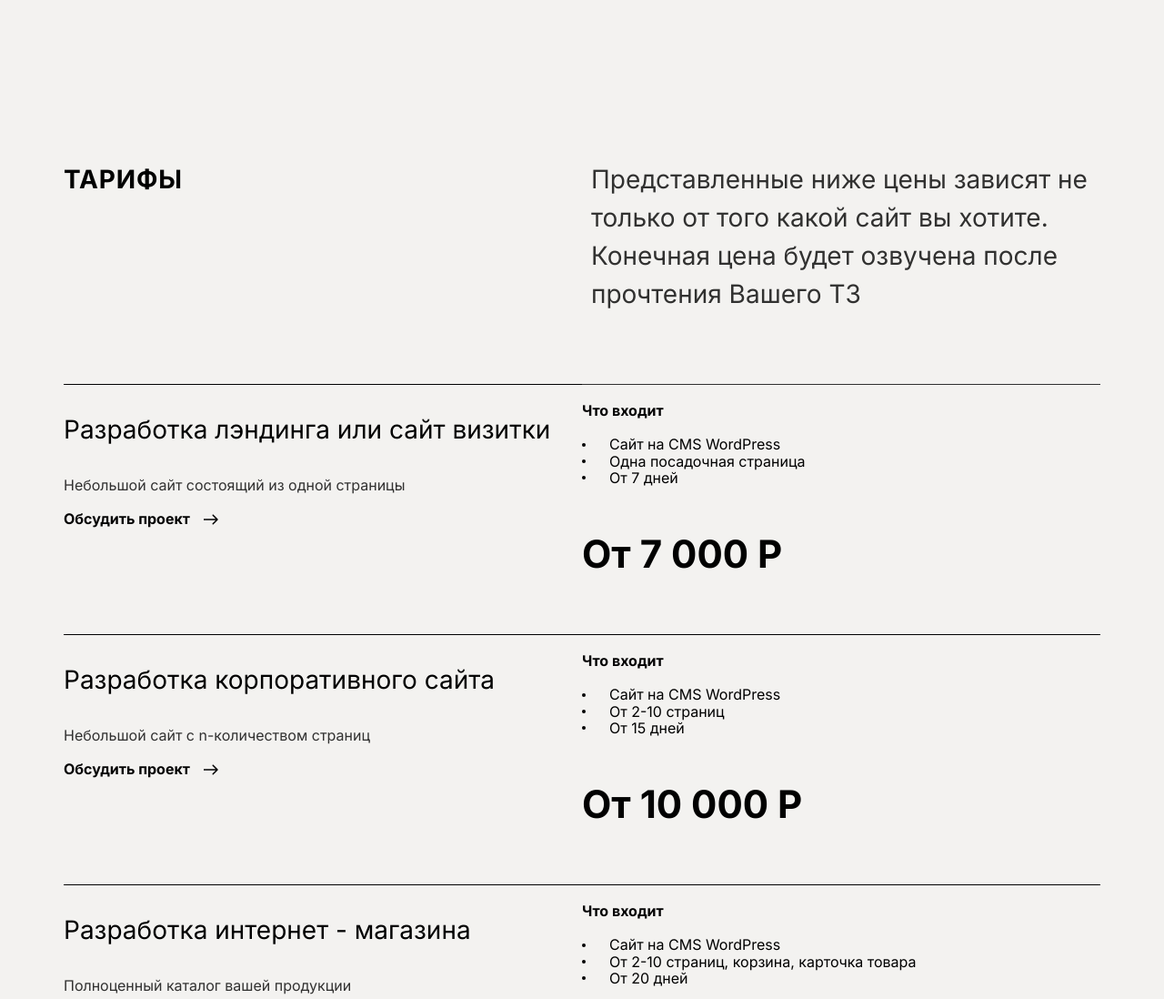
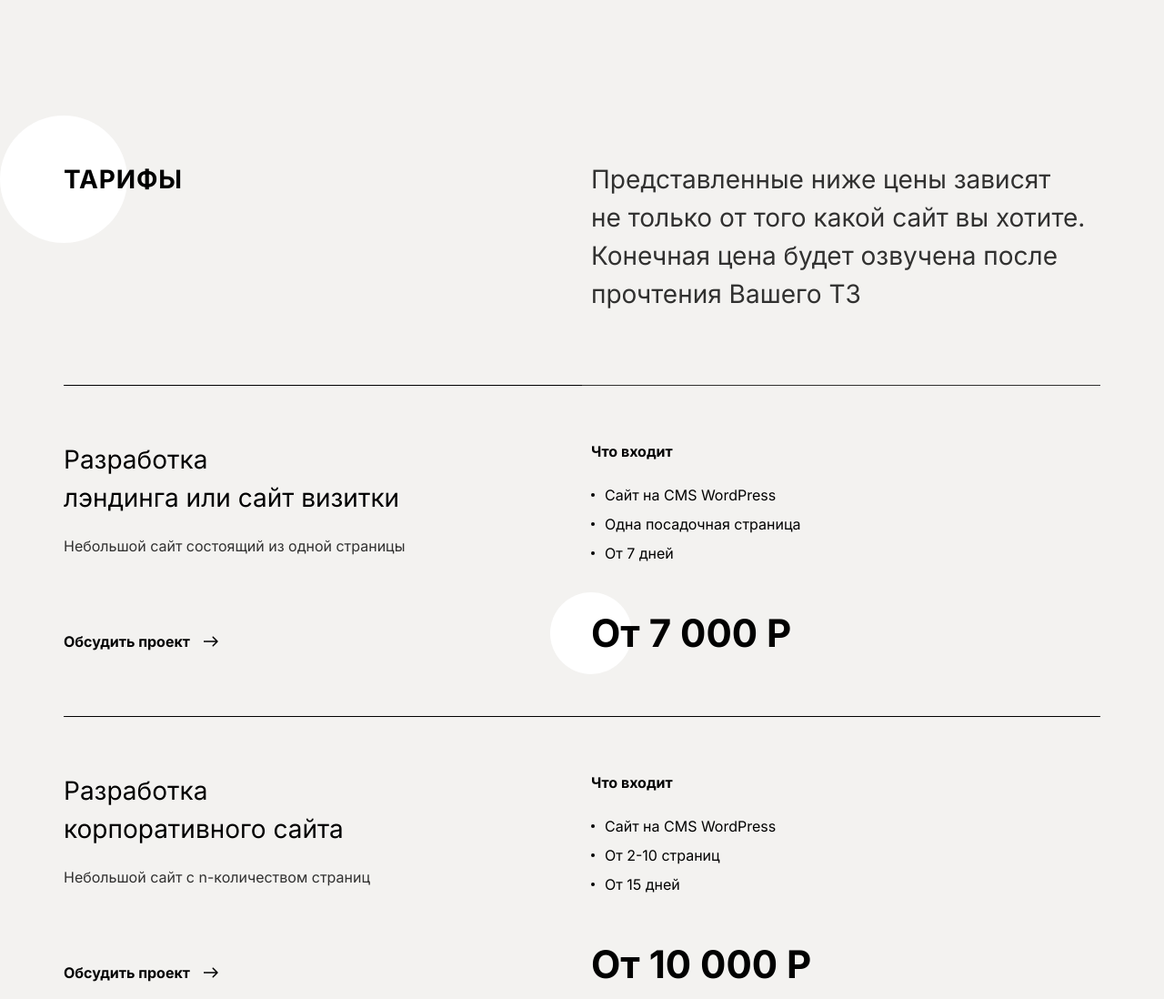
Before and after one commit to YaraDenji/Portfolio, a plain HTML site: page index.html in a window 1280 px wide. Shown: the part 4742-5840 px from the top of the page at 91% size. Drawn offline with nearby package versions, Linux system fonts and the light colour scheme.

Commit message:
tarif complite

```diff
--- a/css/style.css
+++ b/css/style.css
@@ -276,6 +276,21 @@ header {
     left: -128px;
     z-index: 1;
 }
+.circle-tarif {
+    height: 140px;
+    width: 140px;
+    position: absolute;
+    left: -70px;
+    top: calc(50% - 70px);
+    z-index: 1;
+}
+.circle-price {
+    height: 90px;
+    width: 90px;
+    position: absolute;
+    left: -35px;
+    top: calc(50% - 45px)
+}
 .circle-social {
     width: 106px;
     height: 106px;
@@ -484,10 +499,14 @@ header {
 }
 .tarif {
     display: grid;
-    grid-template: repeat(4,1fr)/1fr 1fr;
+    grid-template-columns: 1fr 1fr;
 }
 .tarif-item {
     border-bottom: 1px solid #010101;
+    display: flex;
+    flex-direction: column;
+    justify-content: space-between;
+    height: 363px;
 }
 .tarif-title {
     font-size: 28px;
@@ -495,18 +514,28 @@ header {
     text-transform: uppercase;
     letter-spacing: 0.03em;
     line-height: 150%;
-    padding-bottom: 50px;
+    border-bottom: 1px solid #010101;
+}
+.tarif-title > div {
+    position: relative;
+}
+.tarif-title p {
+    position: relative;
+    z-index: 1;
 }
 .tarif-description {
     font-size: 28px;
     line-height: 150%;
     opacity: 0.8;
     padding-left: 10px;
-    padding-bottom: 50px;
+    border-bottom: 1px solid #010101;
+    padding-bottom: 51px;
 }
 .tarif-name {
     font-size: 28px;
     line-height: 150%;
+    margin-top: 60px;
+    margin-bottom: 20px;
 }
 .tarif-text {
     font-size: 16px;
@@ -520,15 +549,20 @@ header {
     font-weight: bold;
     font-size: 16px;
     line-height: 150%;
+    margin-top: 60px;
+    margin-bottom: 20px;
+    padding-left: 10px;
 }
 .tarif-list {
     list-style-type: none;
-    padding-left: 0;
     margin: 0;
+    font-size: 16px;
+    line-height: 200%;
+    padding-left: 10px;
 }
 .tarif-list-item {
     position: relative;
-    padding-left: 30px;
+    padding-left: 15px;
 }
 .tarif-list-item::before {
     content: '';
@@ -545,4 +579,14 @@ header {
     font-weight: 700;
     font-size: 42px;
     line-height: 150%;
+    position: relative;
+    z-index: 1;
+    padding-left: 10px;
 }
+.tarif-footer {
+    position: relative;
+    margin-bottom: 60px;
+}
+.tarif-footer p {
+    margin: 0;
+}
--- a/index.html
+++ b/index.html
@@ -396,53 +396,89 @@
             </section>
             <section class="section-tarif">
                 <div class="tarif">
-                    <div class="tarif-item tarif-title">
+                    <div class="tarif-title">
+                        <div>
+                            <svg class="circle circle-tarif" viewBox="0 0 253 253" xmlns="http://www.w3.org/2000/svg">
+                                <circle cx="126.5" cy="126.5" r="126.5" />
+                            </svg>
                             <p>Тарифы</p>
                         </div>
-                    <div class="tarif-item tarif-description">
-                        <p>Представленные ниже цены зависят не только от того какой сайт вы хотите. Конечная цена будет озвучена после прочтения Вашего ТЗ</p>
+                    </div>
+                    <div class="tarif-description">
+                        <p>Представленные ниже цены зависят не&nbsp;только от того какой сайт вы хотите. Конечная цена
+                            будет озвучена после прочтения Вашего ТЗ</p>
                     </div>
                     <div class="tarif-item">
-                        <p class="tarif-name">Разработка лэндинга или сайт визитки</p>
+                        <div class="tarif-header">
+                            <p class="tarif-name">Разработка<br>лэндинга или сайт визитки</p>
                             <p class="tarif-text">Небольшой сайт состоящий из одной страницы</p>
+                        </div>
+                        <div class="tarif-footer">
                             <p class="project"><span>Обсудить проект</span><span class="project-img"></span></p>
                         </div>
+                    </div>
                     <div class="tarif-item">
+                        <div class="tarif-header">
                             <p class="tarif-pack">Что входит</p>
                             <ul class="tarif-list">
                                 <li class="tarif-list-item">Сайт на CMS WordPress</li>
                                 <li class="tarif-list-item">Одна посадочная страница</li>
                                 <li class="tarif-list-item">От 7 дней</li>
                             </ul>
+                        </div>
+                        <div class="tarif-footer">
+                            <svg class="circle circle-price" viewBox="0 0 253 253" xmlns="http://www.w3.org/2000/svg">
+                                <circle cx="126.5" cy="126.5" r="126.5" />
+                            </svg>
                             <p class="tarif-price">От 7 000 Р</p>
                         </div>
+                    </div>
                     <div class="tarif-item">
-                        <p class="tarif-name">Разработка корпоративного  сайта</p>
+                        <div class="tarif-header">
+                            <p class="tarif-name">Разработка<br>корпоративного сайта</p>
                             <p class="tarif-text">Небольшой сайт с n-количеством страниц</p>
+                        </div>
+                        <div class="tarif-footer">
                             <p class="project"><span>Обсудить проект</span><span class="project-img"></span></p>
                         </div>
+                    </div>
                     <div class="tarif-item">
+                        <div class="tarif-header">
                             <p class="tarif-pack">Что входит</p>
                             <ul class="tarif-list">
                                 <li class="tarif-list-item">Сайт на CMS WordPress</li>
                                 <li class="tarif-list-item">От 2-10 страниц</li>
                                 <li class="tarif-list-item">От 15 дней</li>
                             </ul>
+                        </div>
+                        <div class="tarif-footer">
                             <p class="tarif-price">От 10 000 Р</p>
                         </div>
+                    </div>
                     <div class="tarif-item">
-                        <p class="tarif-name">Разработка интернет - магазина</p>
+                        <div class="tarif-header">
+                            <p class="tarif-name">Разработка<br>интернет - магазина</p>
                             <p class="tarif-text">Полноценный каталог вашей продукции</p>
+                        </div>
+                        <div class="tarif-footer">
                             <p class="project"><span>Обсудить проект</span><span class="project-img"></span></p>
                         </div>
+                    </div>
                     <div class="tarif-item">
+                        <div class="tarif-header">
                             <p class="tarif-pack">Что входит</p>
                             <ul class="tarif-list">
                                 <li class="tarif-list-item">Сайт на CMS WordPress</li>
                                 <li class="tarif-list-item">От 2-10 страниц, корзина, карточка товара</li>
                                 <li class="tarif-list-item">От 20 дней</li>
                             </ul>
+                        </div>
+                        <div class="tarif-footer">
+                            <svg class="circle circle-price" viewBox="0 0 253 253" xmlns="http://www.w3.org/2000/svg">
+                                <circle cx="126.5" cy="126.5" r="126.5" />
+                            </svg>
                             <p class="tarif-price">От 15 000 Р</p>
+                        </div>
                     </div>
                 </div>
             </section>
```
Lines whose indentation alone changed are shown as unchanged.
